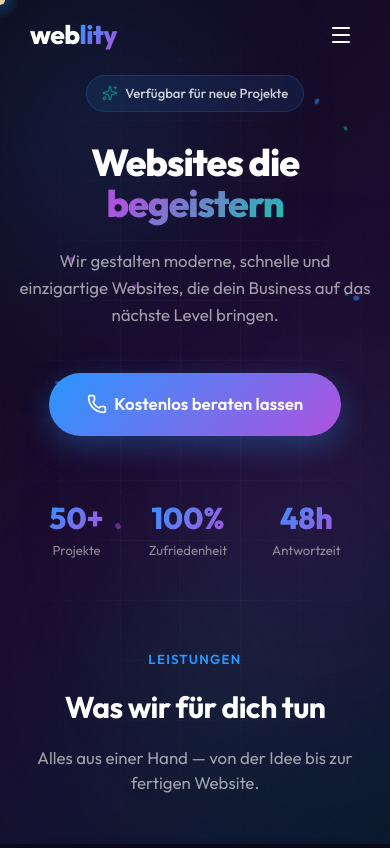
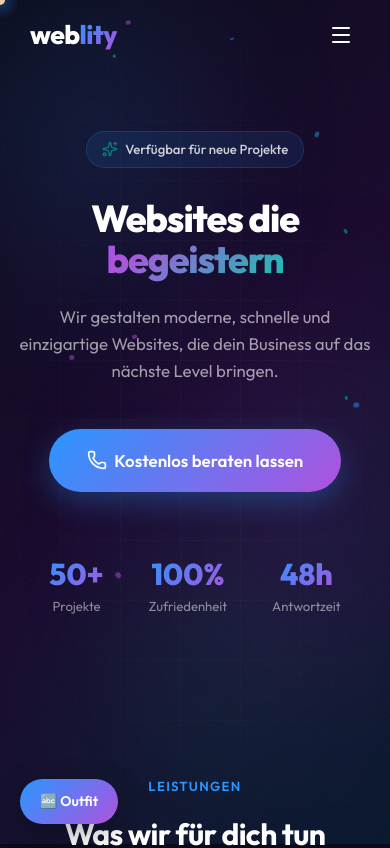
Before and after one commit to nikk-35/Weblity, a React (Vite) app: page / in a window 390 px wide. Shown: the top 848 px of the page. Built offline with nearby package versions, Linux system fonts and the light colour scheme.

Commit message:
🔤 Font-Tester + Mobile Spacing 85svh
5 Fonts zum Durchklicken:
- Outfit
- Manrope
- Plus Jakarta Sans
- DM Sans
- Lexend

```diff
--- a/src/App.tsx
+++ b/src/App.tsx
@@ -447,7 +447,7 @@ function FadeIn({ children, delay = 0 }: { children: ReactNode; delay?: number }
 
 function Logo() {
   return (
-    <span style={{ fontFamily: 'Outfit, sans-serif', fontWeight: 800, fontSize: '1.75rem', letterSpacing: '-0.02em' }}>
+    <span style={{ fontWeight: 800, fontSize: '1.75rem', letterSpacing: '-0.02em' }}>
       <span style={{ color: '#fff' }}>web</span>
       <span style={{ background: 'linear-gradient(135deg, #2997ff, #af52de)', WebkitBackgroundClip: 'text', WebkitTextFillColor: 'transparent' }}>lity</span>
     </span>
@@ -994,22 +994,28 @@ function Datenschutz({ onBack }: { onBack: () => void }) {
 // APP
 // ============================================================================
 
+const FONTS = ['Outfit', 'Manrope', 'Plus Jakarta Sans', 'DM Sans', 'Lexend'] as const
+
 export default function App() {
   const [currentPage, setCurrentPage] = useState('home')
+  const [fontIndex, setFontIndex] = useState(0)
+  const currentFont = FONTS[fontIndex]
 
   const navigateTo = (page: string) => {
     setCurrentPage(page)
     window.scrollTo(0, 0)
   }
 
+  const nextFont = () => setFontIndex((i) => (i + 1) % FONTS.length)
+
   return (
     <>
       <style>{`
-        @import url('https://fonts.googleapis.com/css2?family=Outfit:wght@400;500;600;700;800&display=swap');
+        @import url('https://fonts.googleapis.com/css2?family=Outfit:wght@400;500;600;700;800&family=Manrope:wght@400;500;600;700;800&family=Plus+Jakarta+Sans:wght@400;500;600;700;800&family=DM+Sans:wght@400;500;600;700&family=Lexend:wght@400;500;600;700;800&display=swap');
         *, *::before, *::after { box-sizing: border-box; margin: 0; padding: 0; }
         html { scroll-behavior: smooth; font-size: 16px; }
         body {
-          font-family: 'Outfit', -apple-system, BlinkMacSystemFont, sans-serif;
+          font-family: '${currentFont}', -apple-system, BlinkMacSystemFont, sans-serif;
           background: #0a0a1a;
           color: #fff;
           -webkit-font-smoothing: antialiased;
@@ -1028,17 +1034,37 @@ export default function App() {
         @media (max-width: 767px) {
           html { font-size: 15px; }
           .hero-section {
-            min-height: auto !important;
-            padding-top: 5rem !important;
-            padding-bottom: 2rem !important;
+            min-height: 85svh !important;
+            padding-top: 6rem !important;
           }
-          .hero-section h1 { font-size: 2.5rem !important; }
           section { padding: 4rem 1.25rem !important; }
         }
       `}</style>
 
       <AnimatedBackground />
       <CustomCursor />
+
+      {/* Font Tester Button - REMOVE AFTER TESTING */}
+      <button
+        onClick={nextFont}
+        style={{
+          position: 'fixed',
+          bottom: '20px',
+          left: '20px',
+          zIndex: 9999,
+          padding: '12px 20px',
+          background: 'linear-gradient(135deg, #2997ff, #af52de)',
+          border: 'none',
+          borderRadius: '100px',
+          color: '#fff',
+          fontSize: '14px',
+          fontWeight: 600,
+          cursor: 'pointer',
+          boxShadow: '0 10px 30px rgba(0,0,0,0.3)',
+        }}
+      >
+        🔤 {currentFont}
+      </button>
 
       {currentPage === 'home' && (
         <>
```
